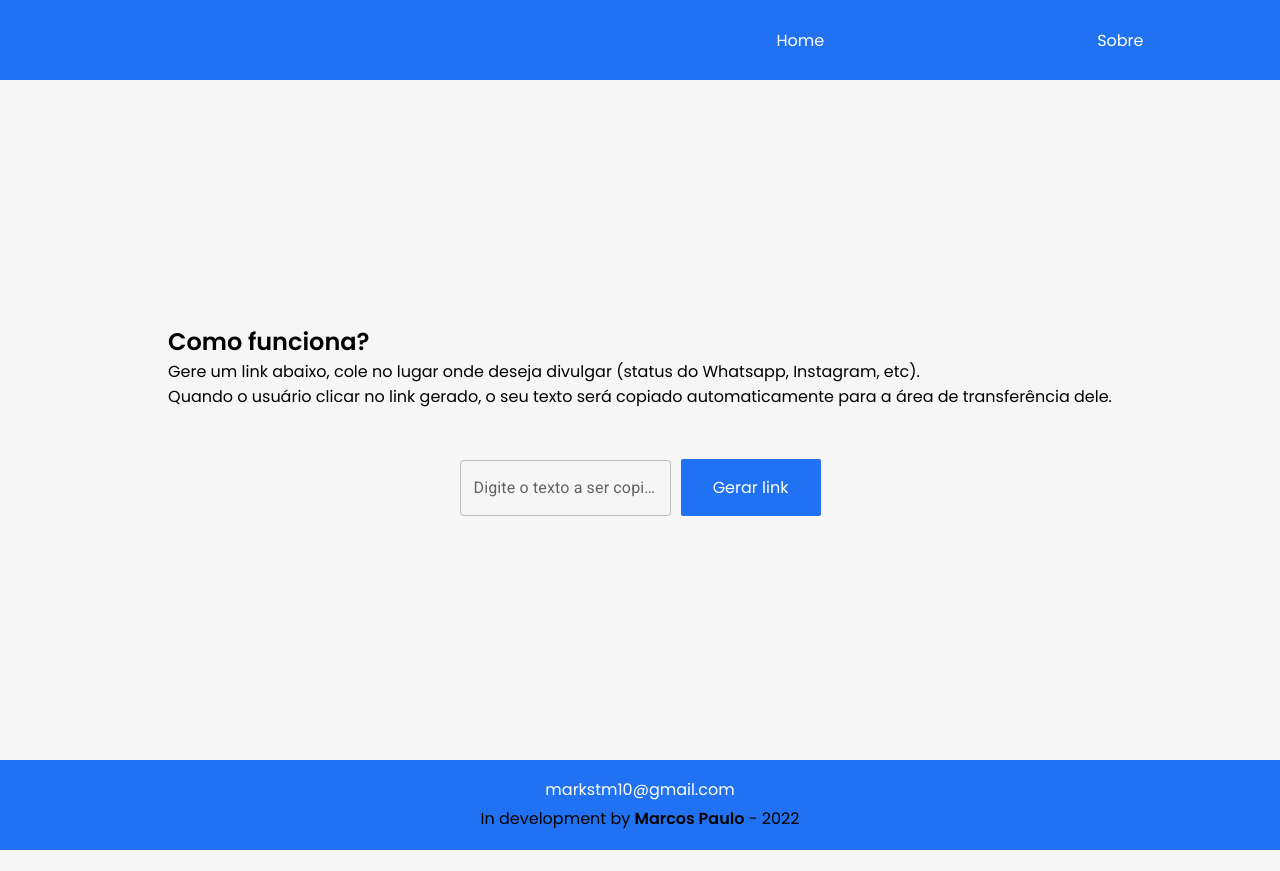
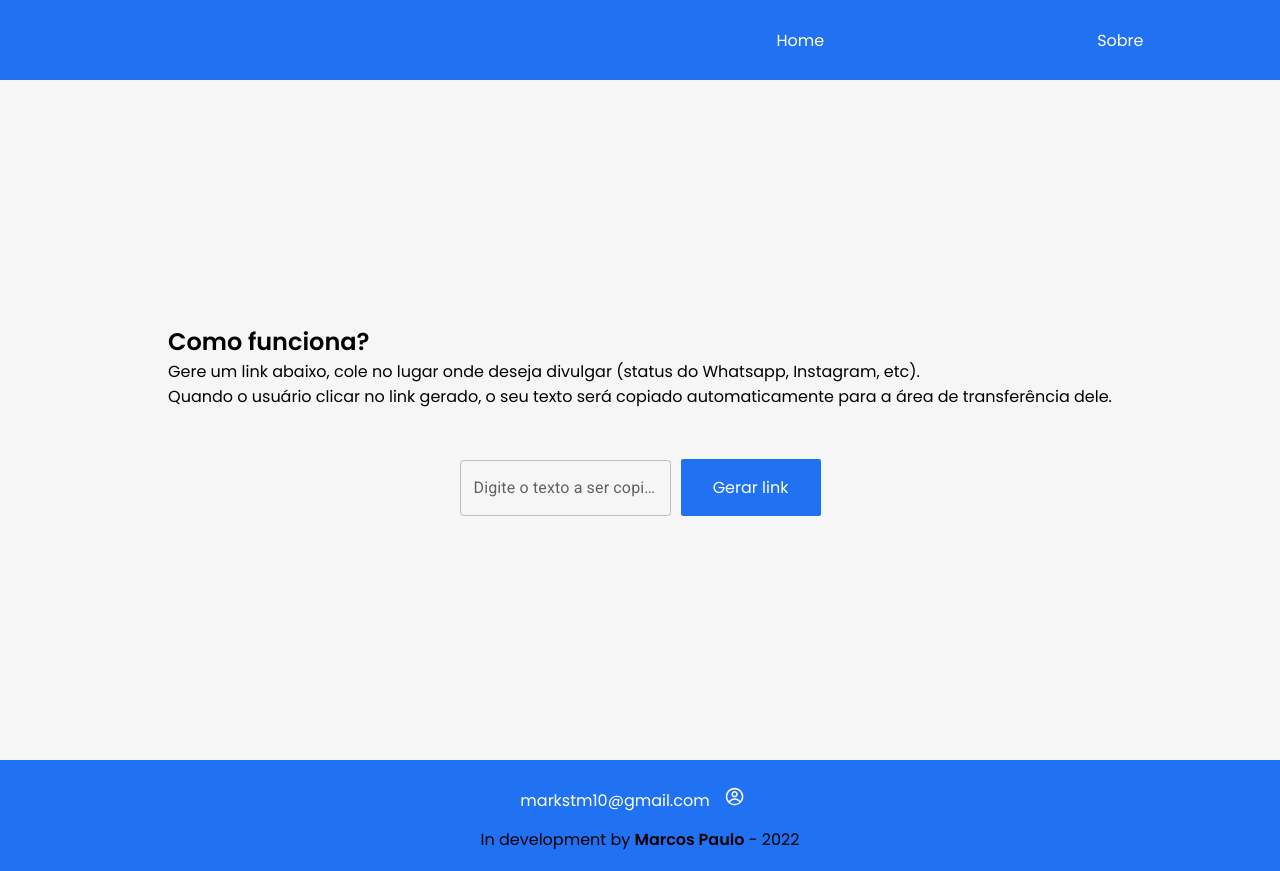
Before and after one commit to mstarkRules/clipboard-copy, a React (Vite) app: page / in a window 1280 px wide. Before the commit the page ends 850 px from the top, so only its background shows below. Built offline with nearby package versions, Linux system fonts and the light colour scheme.

Commit message:
feat: set icon and link profile

```diff
--- a/package.json
+++ b/package.json
@@ -20,6 +20,7 @@
     "express": "^4.17.3",
     "react": "^17.0.2",
     "react-dom": "^17.0.2",
+    "react-icons": "^4.3.1",
     "react-router-dom": "^5.3.0",
     "styled-components": "^5.3.3"
   },
--- a/src/components/Footer/index.tsx
+++ b/src/components/Footer/index.tsx
@@ -1,12 +1,22 @@
 import { Wrapper } from "../Wrapper";
 import { Container } from "./styles";
+import { SocialItem } from "../SocialItem";
 
 export function Footer() {
   return (
     <Container>
-      <Wrapper color="white">
-        <a href="mailto:markstm10@gmail.com">markstm10@gmail.com</a>
-      </Wrapper>
+      <div>
+        <Wrapper color="white">
+          <a href="mailto:markstm10@gmail.com">markstm10@gmail.com</a>
+        </Wrapper>
+        <SocialItem
+          size="small"
+          icon="CgProfile"
+          type="profile"
+          title="open portfolio"
+          link="https://mpamorim.dev.br/"
+        />
+      </div>
 
       <p>
         In development by <strong>Marcos Paulo</strong> - 2022
--- a/src/components/Footer/styles.ts
+++ b/src/components/Footer/styles.ts
@@ -21,4 +21,11 @@ export const Container = styled.footer`
     text-decoration: none;
     color: white;
   }
+
+  div {
+    display: flex;
+    flex-direction: row;
+    justify-content: center;
+    align-items: center;
+  }
 `;
--- /dev/null
+++ b/src/components/SocialItem/index.tsx
@@ -0,0 +1,32 @@
+import { Container } from "./styles";
+
+import { BsLinkedin, BsTelephone } from "react-icons/bs";
+import { BsGithub } from "react-icons/bs";
+import { BsWhatsapp } from "react-icons/bs";
+import { CgProfile } from "react-icons/cg";
+
+interface SocialItemProps {
+  icon: "BsLinkedin" | "BsWhatsapp" | "BsGithub" | "BsTelephone" | "CgProfile";
+  type: "linkedin" | "whatsapp" | "github" | "phone" | "profile";
+  link: string;
+  size: "medium" | "large" | "small";
+  title?: string;
+}
+
+export function SocialItem({ icon, type, link, size, title }: SocialItemProps) {
+  return (
+    <>
+      <Container type={type} size={size} title={title}>
+        <a href={link} target="_blank">
+          <h1>
+            {icon === "CgProfile" && <CgProfile />}
+            {icon === "BsLinkedin" && <BsLinkedin />}
+            {icon == "BsWhatsapp" && <BsWhatsapp />}
+            {icon == "BsGithub" && <BsGithub />}
+            {icon == "BsTelephone" && <BsTelephone />}
+          </h1>
+        </a>
+      </Container>
+    </>
+  );
+}
--- /dev/null
+++ b/src/components/SocialItem/styles.ts
@@ -0,0 +1,46 @@
+import styled from "styled-components";
+
+interface ContainerProps {
+  type: string;
+  size: "medium" | "large" | "small";
+}
+
+export const Container = styled.div<ContainerProps>`
+  width: 50px;
+  height: 50px;
+  border-radius: 25px;
+  cursor: pointer;
+
+  display: flex;
+  justify-content: center;
+  align-items: center;
+
+  h1 {
+    color: #f6f6f6;
+    font-size: ${(props) => {
+      switch (props.size) {
+        case "small":
+          return "1.2rem";
+          break;
+        case "medium":
+          return "2rem";
+          break;
+        case "large":
+          return "3rem";
+          break;
+        default:
+          return "1rem";
+          break;
+      }
+    }};
+    transition: all ease 0.2s;
+
+    :hover {
+      color: ${(props) => props.type === "whatsapp" && "#34af23"};
+      color: ${(props) => props.type === "linkedin" && "#fff"};
+      color: ${(props) => props.type === "github" && "#111"};
+      filter: brightness(0.3);
+      transform: scale(1.3);
+    }
+  }
+`;
--- a/src/pages/Home/index.tsx
+++ b/src/pages/Home/index.tsx
@@ -31,7 +31,11 @@ export function Home() {
   const handleSetTextLink = async (text: string) => {
     if (inputValue.length > 0) {
       let host = window.location.host;
-      let linkGenerated = "https://" + host + "/" + encodeURIComponent(text);
+      let linkGenerated =
+        "Clique no link para copiar o texto: https://" +
+        host +
+        "/" +
+        encodeURIComponent(text);
 
       try {
         console.log("texastoss do link: ", linkGenerated);
```
Also changed, not shown: 1 other file (tests, documents, lock files or other folders).
